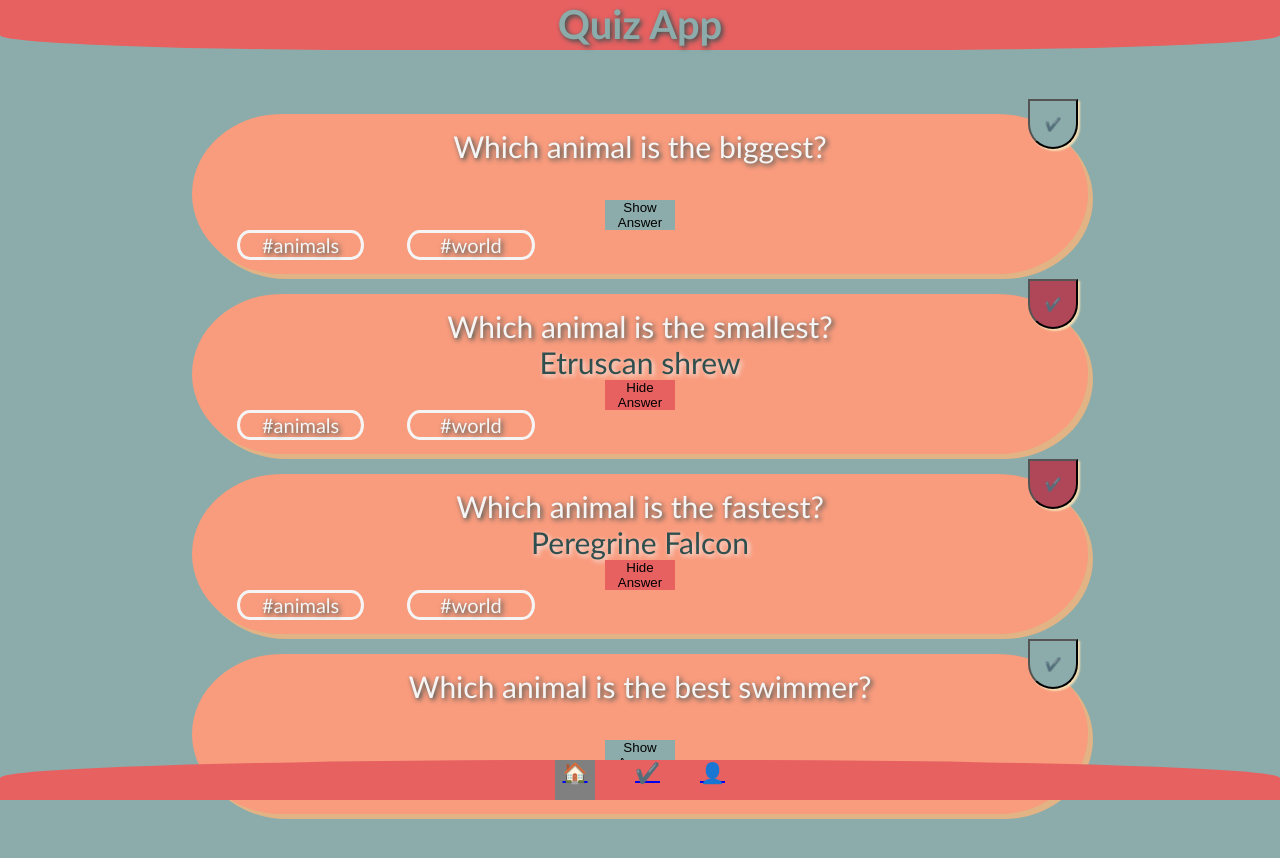
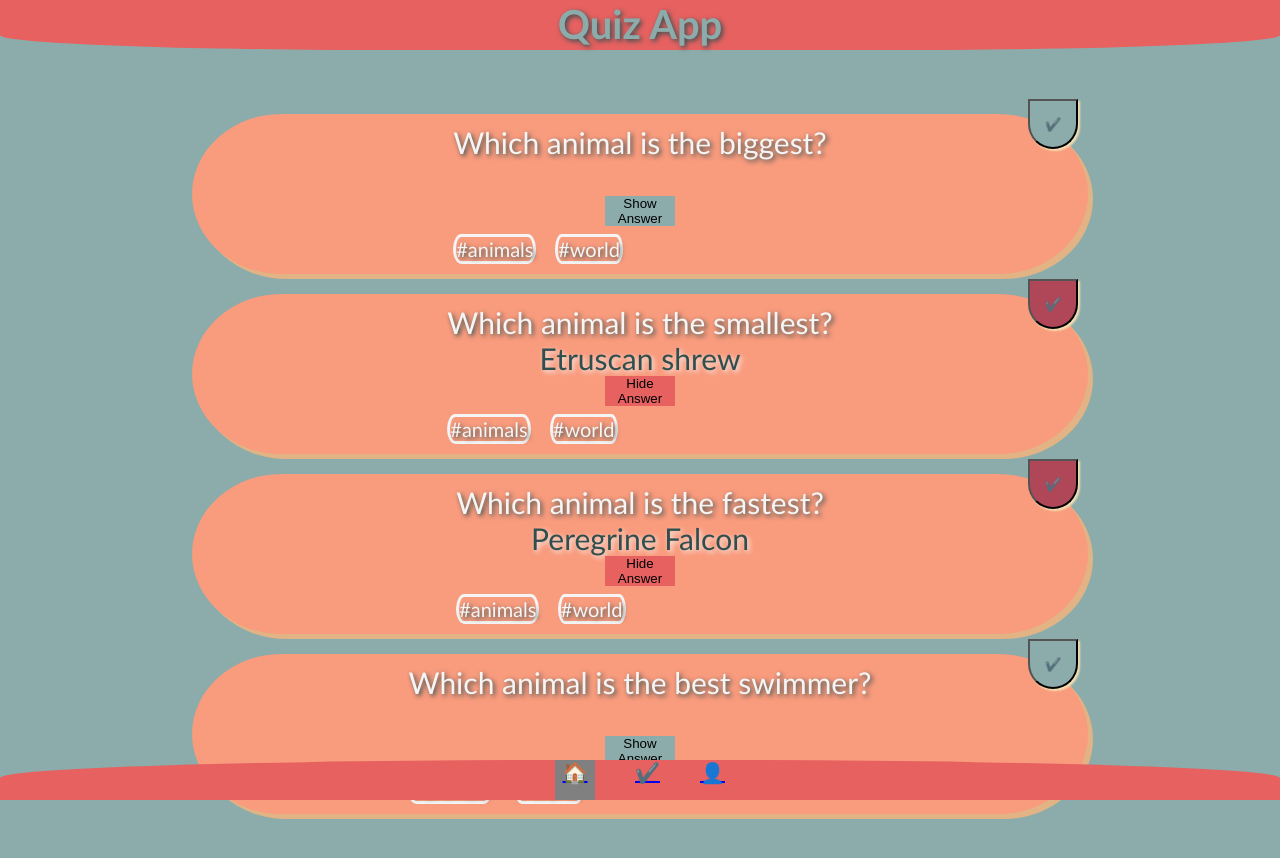
Before and after one commit to zusko33/zusko33.github.io, a plain HTML site: page index.html in a window 1280 px wide. Drawn offline with Linux system fonts and the light colour scheme.

Commit message:
change styles

```diff
--- a/style.css
+++ b/style.css
@@ -43,7 +43,7 @@ main {
   align-content: center;
   justify-content: center;
   flex-direction: column;
-  /* flex-wrap: wrap; */
+  flex-wrap: wrap;
 }
 
 p {
@@ -109,16 +109,17 @@ button:hover {
 
 .tags {
   display: flex;
-  align-content: space-around;
+  flex-direction: row;
+  align-content: center;
   gap: 5%;
-  margin-left: 5%;
+  margin-top: 1%;
   color: whitesmoke;
   text-shadow: 2px 2px 5px darkslategrey;
 }
 
 div {
   border-style: solid;
-  width: 15%;
+  width: fit-content;
   border-radius: 10% / 50%;
 }
 
```
